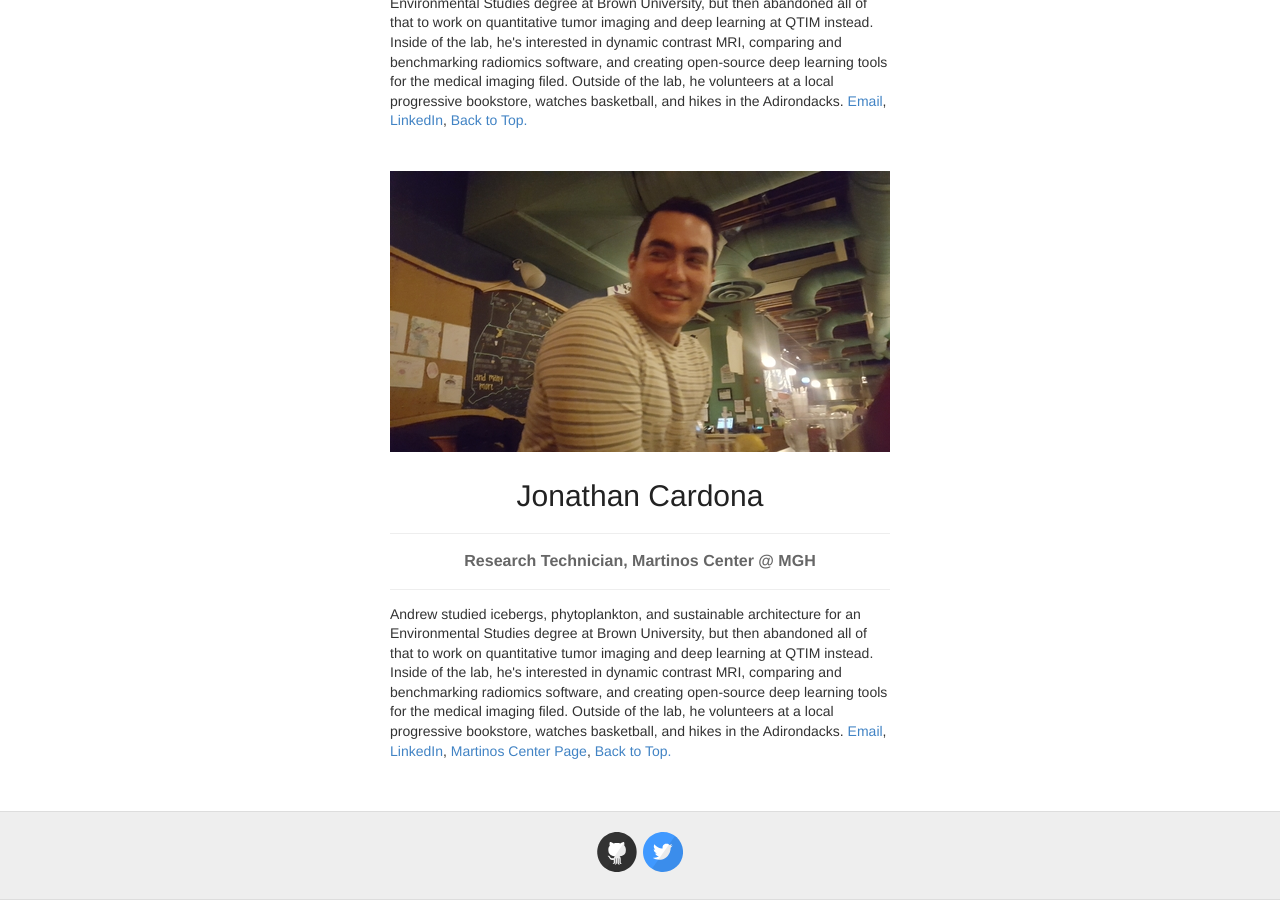
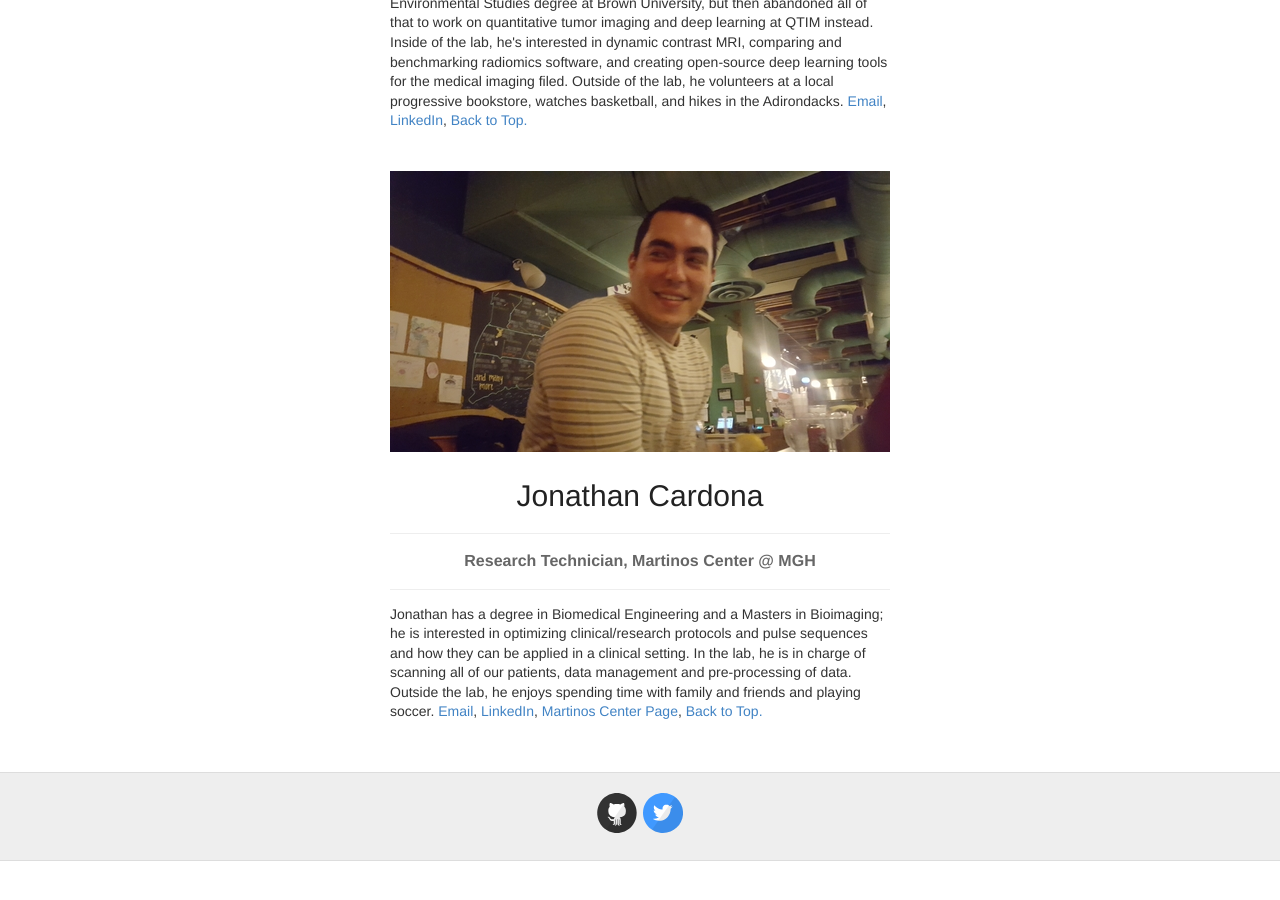
Before and after one commit to QTIM-Lab/qtim-lab.github.io, a Jekyll site: the page built from people.html, in a window 1280 px wide and 900 px high, scrolled down 3507 px. Built offline with Jekyll 4.4.1, drawn with Linux system fonts in a browser that asks for light colours; after the commit the page ends 4368 px from its top, so only the background shows below that.

Commit message:
Jonathan Bio

```diff
--- a/people.html
+++ b/people.html
@@ -66,5 +66,5 @@ My early research involved the subjective experience of pain using fMRI, BOLD de
 <a name="Jonathan"></a>
 <img src="../images/people/jonathan_c_500.jpg">
 <h1>Jonathan Cardona</h1><h2>Research Technician, Martinos Center @ MGH</h2>
-<p>Andrew studied icebergs, phytoplankton, and sustainable architecture for an Environmental Studies degree at Brown University, but then abandoned all of that to work on quantitative tumor imaging and deep learning at QTIM instead. Inside of the lab, he's interested in dynamic contrast MRI, comparing and benchmarking radiomics software, and creating open-source deep learning tools for the medical imaging filed. Outside of the lab, he volunteers at a local progressive bookstore, watches basketball, and hikes in the Adirondacks. <a href="mailto:JCARDONA6@mgh.harvard.edu">Email</a>, <a href=https://www.linkedin.com/in/jonathan-cardona-07943760/>LinkedIn</a>, <a href=https://www.nmr.mgh.harvard.edu/user/3653785>Martinos Center Page</a>, <a href="#Top">Back to Top.</a></p>
+<p>Jonathan has a degree in Biomedical Engineering and a Masters in Bioimaging; he is interested in optimizing clinical/research protocols and pulse sequences and how they can be applied in a clinical setting. In the lab, he is in charge of scanning all of our patients, data management and pre-processing of data. Outside the lab, he enjoys spending time with family and friends and playing soccer. <a href="mailto:JCARDONA6@mgh.harvard.edu">Email</a>, <a href=https://www.linkedin.com/in/jonathan-cardona-07943760/>LinkedIn</a>, <a href=https://www.nmr.mgh.harvard.edu/user/3653785>Martinos Center Page</a>, <a href="#Top">Back to Top.</a></p>
 </div>
```
